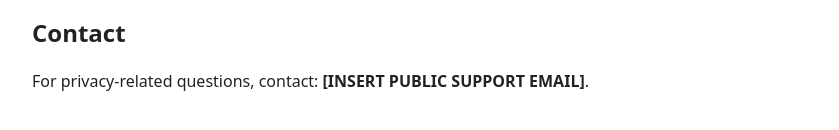
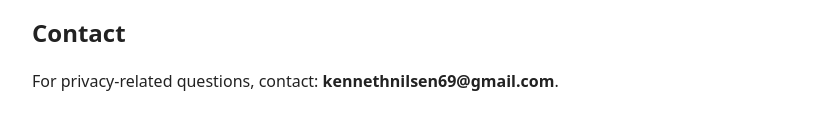
Before and after one commit to kennethnilsen69/powerbox-f1-privacy, a plain HTML site: page index.html in a window 1280 px wide. Shown: the part 1069-1199 px from the top of the page, without its empty margins (218-1057 px from the left). Drawn offline with Linux system fonts and the light colour scheme.

Commit message:
Update index.html

```diff
--- a/index.html
+++ b/index.html
@@ -22,6 +22,6 @@
 <h2>Changes</h2>
 <p>This policy may be updated if the app's functionality or data practices change. The latest version will be posted at this address.</p>
 <h2>Contact</h2>
-<p>For privacy-related questions, contact: <strong>[INSERT PUBLIC SUPPORT EMAIL]</strong>.</p>
+<p>For privacy-related questions, contact: <strong>kennethnilsen69@gmail.com</strong>.</p>
 </body>
 </html>
```
